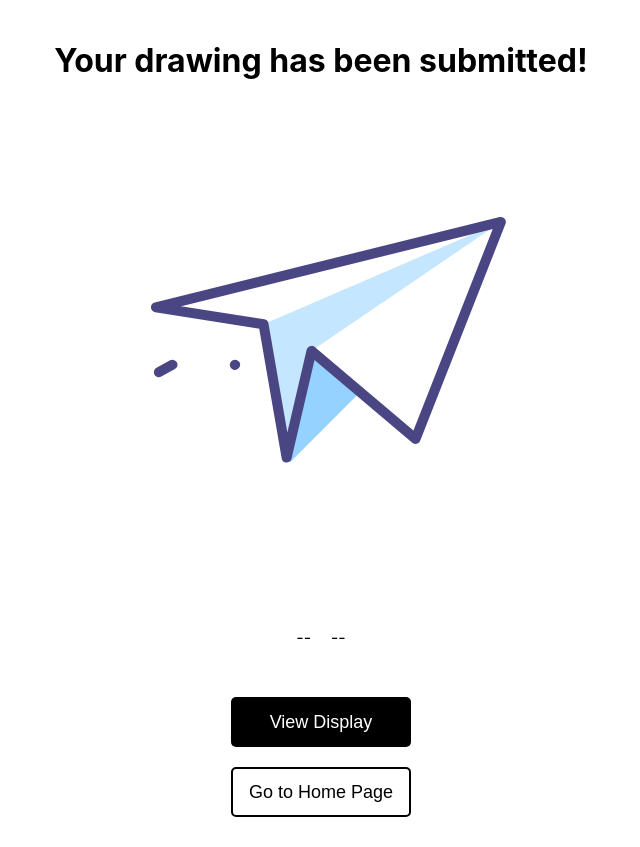
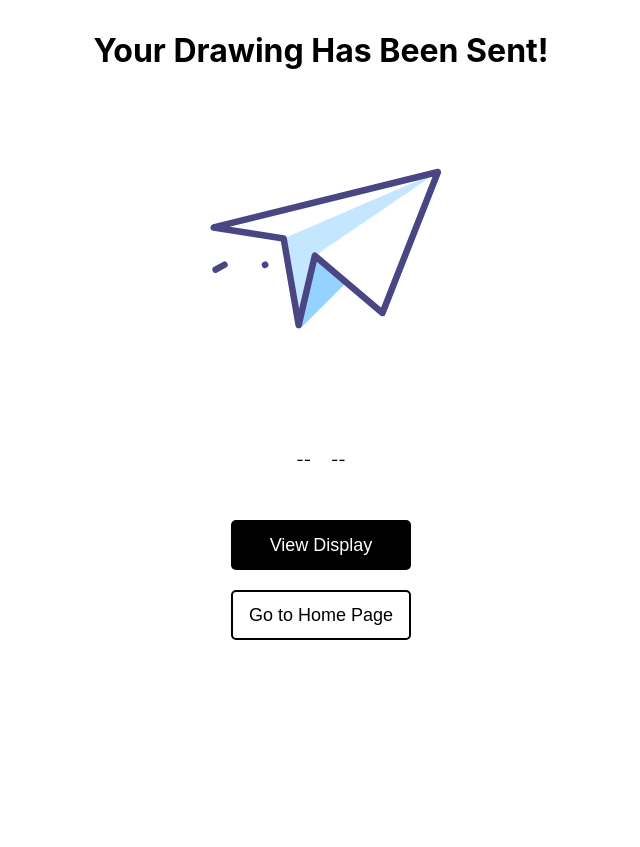
Before and after one commit to RioSamson/Digital-Wall, a React (Create React App) app in the folder app/: page /review in a window 1280 px wide. Shown: the whole page, without its empty margins (319-959 px from the left). After the commit the page ends 800 px from the top, so only its background shows below. Built offline with nearby package versions, Linux system fonts and the light colour scheme; no server answers.

Commit message:
fixed review page

```diff
--- a/app/src/pages/ReviewPage.js
+++ b/app/src/pages/ReviewPage.js
@@ -43,7 +43,7 @@ function ReviewPage() {
     <div
       style={{
         textAlign: "center",
-        padding: "20px",
+        padding: "10px",
         display: "flex",
         flexDirection: "column",
         alignItems: "center",
@@ -51,11 +51,18 @@ function ReviewPage() {
         overflow: "hidden",
       }}
     >
-      <h1>Your drawing has been submitted!</h1>
-      <div style={{ flex: 1, maxWidth: "100%" }}>
+      <h1>Your Drawing Has Been Sent!</h1>
+      <div
+        style={{
+          display: "flex",
+          justifyContent: "center",
+          flex: 1,
+          maxWidth: "100%",
+        }}
+      >
         <Lottie
           animationData={animationData}
-          style={{ maxWidth: "100%", height: "auto" }}
+          style={{ maxWidth: "65%", height: "auto" }}
         />
       </div>
       <div
@@ -75,7 +82,7 @@ function ReviewPage() {
             <img
               src={originalImage}
               alt="Original Drawing"
-              style={{ maxWidth: "100%", maxHeight: "200px" }}
+              style={{ maxWidth: "80%", maxHeight: "200px" }}
             />
           ) : (
             <p>--</p>
@@ -86,7 +93,7 @@ function ReviewPage() {
             <img
               src={enhancedImage}
               alt="Enhanced Drawing"
-              style={{ maxWidth: "100%", maxHeight: "200px" }}
+              style={{ maxWidth: "80%", maxHeight: "200px" }}
             />
           ) : (
             <p>--</p>
```
